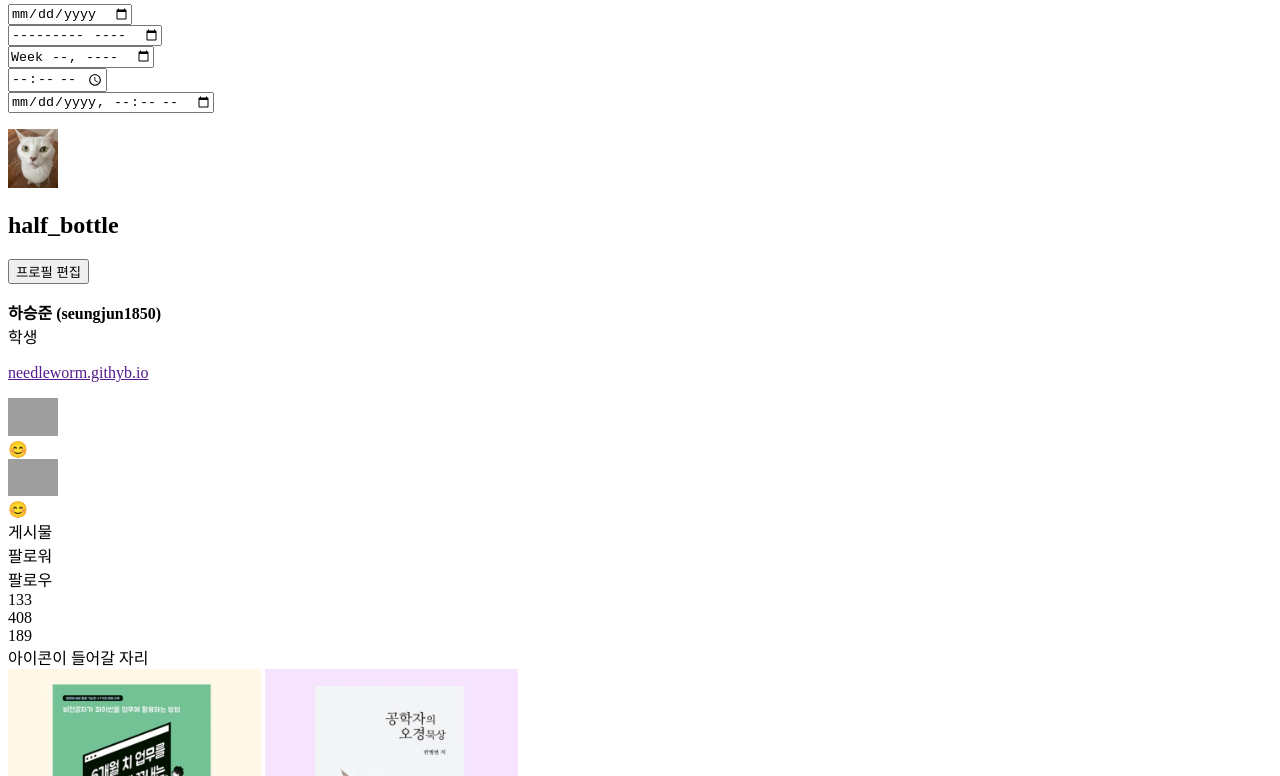
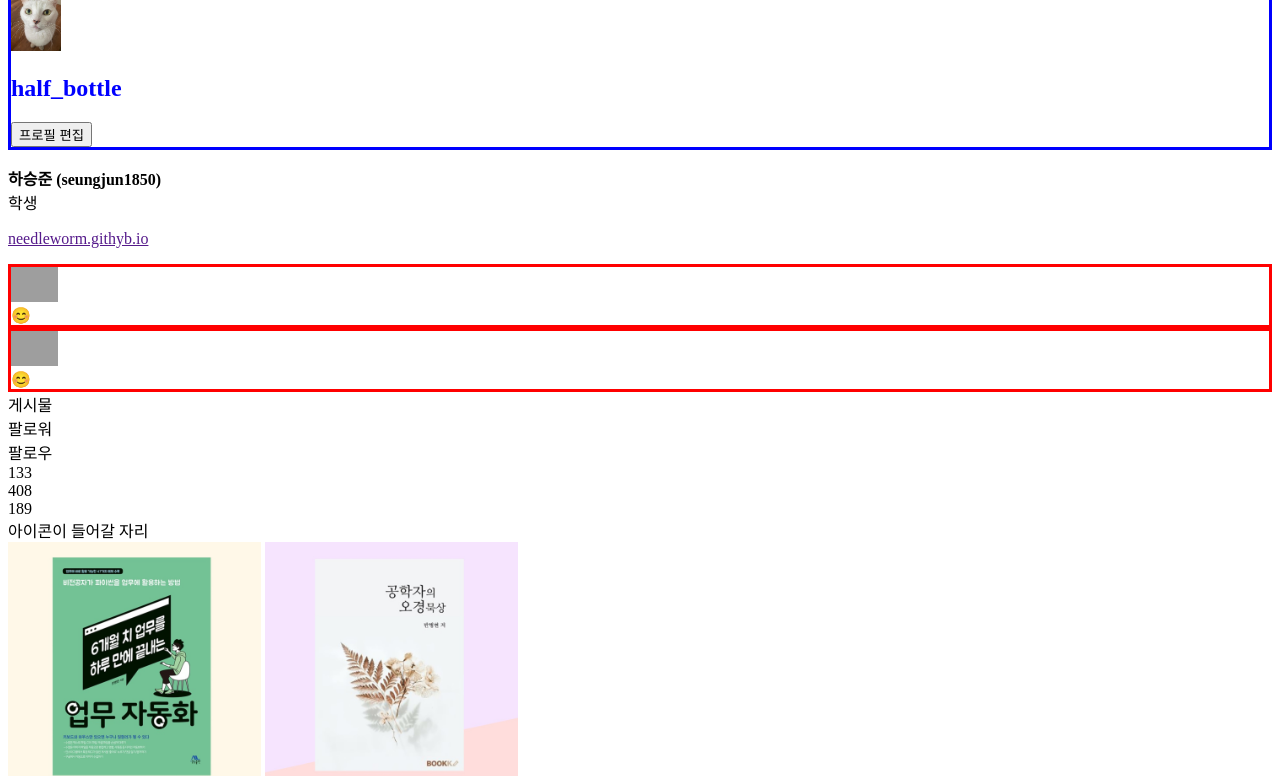
Before and after one commit to seungjun6750/INSTAGRAM, a plain HTML site: page index.html in a window 1280 px wide. Shown: the part 119-895 px from the top of the page. Drawn offline with Linux system fonts and the light colour scheme; grey boxes are pictures that could not be loaded.

Commit message:
style.css 추가

```diff
--- a/index.html
+++ b/index.html
@@ -1,25 +1,28 @@
 <!DOCTYPE html>
 <html>
-    <head></head>
+    <head>
+        <link href="style.css" rel="stylesheet">
+    </head>
+
     <body>
-        <img src="https://search.pstatic.net/common/?src=http%3A%2F%2Fblogfiles.naver.net%2FMjAyMTA0MjNfMjI0%2FMDAxNjE5MTU2OTgyNjE2.KgADGeAVktm25SZ6Cj_mdQFn_J17MnaMz5ZAXJ6EAUog.yuhcz-ftowLfvpeEqQrSUDHHi-Yje_N1xQ4csfCc0VAg.PNG.hsomang%2Finstagram_logo.png&type=a340"
+
+        <div>
+        <img src="https://cdn.pixabay.com/photo/2016/08/15/01/29/instagram-1594387_1280.png"
         width="10%"/>
-        <p>
-            <input type="date"/><br/>
-        <input type="month"/><br/>
-        <input type="week"/><br/>
-        <input type="time"/><br/>
-        <input type="datetime-local"/>
-        </p>
+            <input type="search" value="검색"/>
+        </div>
 
 
 
-        <div>
+        <div id="profile">
             <img src="image/profile.jpg"
             width="50px"/>
-        </div>
+        <div>
         <h2>half_bottle</h2>
         <button>프로필 편집</button>
+            </div>
+            </div>
+
         <p>
             <strong>하승준 (seungjun1850)</strong></br>
             학생
@@ -28,12 +31,22 @@
             <a href=""https://booksr.co.kr">needleworm.githyb.io</a>
         </P>
         <div>
-            <img src="https://search.pstatic.net/common/?src=http%3A%2F%2Fblogfiles.naver.net%2FMjAyMjExMjRfMTM5%2FMDAxNjY5MjgyNDU3NjM4.b4hcOaNWwxkpZrwM5f0P3BqyU4C1dW5vEHmprRkfYesg.pAHOa46ZoMp2WEFaP2KxCBOmQOuxyTpuLlNy1KPefiAg.JPEG.noeun6077%2Fdd2b5fe0b2a8cee2c40e1493475ab963.jpg&type=ff332_332"
-            width="50px"/>
+            <div class="highlight">
+            <div>
+                <img src="https://search.pstatic.net/common/?src=http%3A%2F%2Fblogfiles.naver.net%2FMjAyMjExMjRfMTM5%2FMDAxNjY5MjgyNDU3NjM4.b4hcOaNWwxkpZrwM5f0P3BqyU4C1dW5vEHmprRkfYesg.pAHOa46ZoMp2WEFaP2KxCBOmQOuxyTpuLlNy1KPefiAg.JPEG.noeun6077%2Fdd2b5fe0b2a8cee2c40e1493475ab963.jpg&type=ff332_332"
+            height="35px"/>
+            </div>
             <div>😊</div>
-            <img src="https://search.pstatic.net/common/?src=http%3A%2F%2Fblogfiles.naver.net%2FMjAyMzAxMDJfMTk2%2FMDAxNjcyNjEwMDUyNTcy.zuLmV9kY7rSut5d8_E4kIJnVBGQcJ3kNx4yseK8aet8g.bkvzh-zofVdGXvE9VIWy67b-n3PvAQkgkx5X_njfGI4g.JPEG.ymj9905%2F%25B4%25D9%25BF%25EE%25B7%25CE%25B5%25E5%25C6%25C4%25C0%25CF%25A3%25DF20221229%25A3%25DF160201.jpg&type=ff332_332"
-            width="50px"/>
+        </div>
+        <div class="highlight">
+            <div>
+                <img src="https://search.pstatic.net/common/?src=http%3A%2F%2Fblogfiles.naver.net%2FMjAyMzAxMDJfMTk2%2FMDAxNjcyNjEwMDUyNTcy.zuLmV9kY7rSut5d8_E4kIJnVBGQcJ3kNx4yseK8aet8g.bkvzh-zofVdGXvE9VIWy67b-n3PvAQkgkx5X_njfGI4g.JPEG.ymj9905%2F%25B4%25D9%25BF%25EE%25B7%25CE%25B5%25E5%25C6%25C4%25C0%25CF%25A3%25DF20221229%25A3%25DF160201.jpg&type=ff332_332"
+            height="35px"/>
+            </div>
             <div>😊</div>
+            </div>
+            </div>
+
         게시물<br/>
         팔로워<br/>
         팔로우<br/>
--- /dev/null
+++ b/style.css
@@ -0,0 +1,5 @@
+h2{color:blue;}
+.highlight{border:solid;
+border-color:red;}
+#profile{border:solid;
+border-color:blue;}
```
